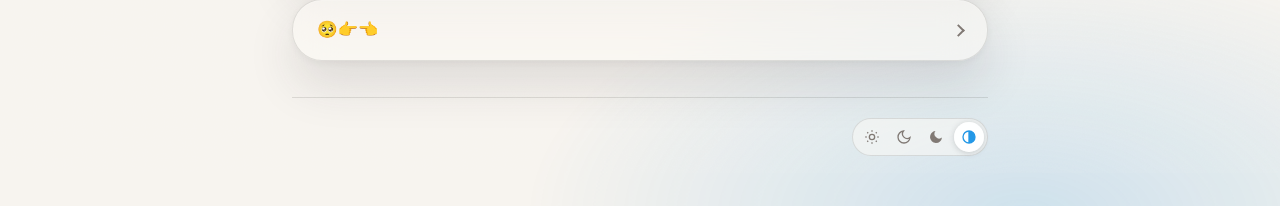
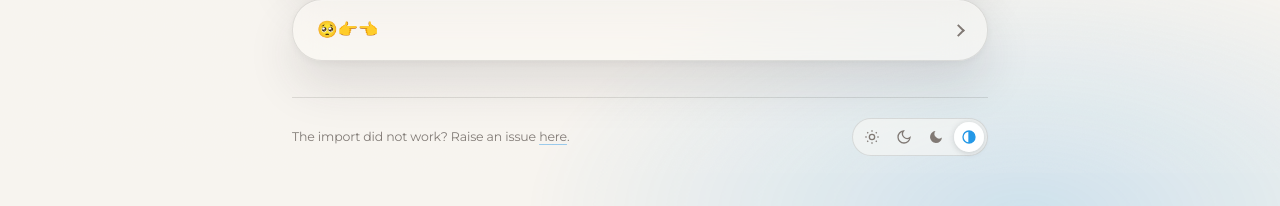
Before and after one commit to JonathanSeriesX/dayoneXtwitter, a Next.js app in the folder landing/: page / in a window 1280 px wide. Shown: the part 627-833 px from the top of the page. Built offline with nearby package versions, Linux system fonts and the light colour scheme.

Commit message:
More improvements to landing page

```diff
--- a/landing/app/globals.css
+++ b/landing/app/globals.css
@@ -657,7 +657,17 @@ body {
     padding-top: 20px;
     border-top: 1px solid var(--rule);
     display: flex;
-    justify-content: flex-end;
+    align-items: center;
+    justify-content: space-between;
+    /* on a narrow screen the note wraps above the picker rather than
+       squeezing it */
+    flex-wrap: wrap;
+    gap: 12px;
+  }
+
+  .site-footer p {
+    color: var(--muted);
+    font-size: 12.5px;
   }
 
   /* ---- entrance stagger — the page settles in like the panels used to ---- */
--- a/landing/app/markdown.tsx
+++ b/landing/app/markdown.tsx
@@ -1,5 +1,9 @@
+import Link from "next/link";
 import type { ReactNode } from "react";
-import ReactMarkdown, { type Components } from "react-markdown";
+import ReactMarkdown, {
+  defaultUrlTransform,
+  type Components,
+} from "react-markdown";
 import remarkGfm from "remark-gfm";
 
 import { CopyButton } from "./copy-button";
@@ -47,16 +51,23 @@ const components: Components = {
      because each one is drawn as a circle out in the margin. */
   ol: ({ children }) => <ol className="steps">{children}</ol>,
 
-  a: ({ href, children }) => (
-    <a
+  /* Every link in the copy leaves this site — the http ones and the lone
+     dayone:// scheme alike — so Link resolves each to a plain anchor with no
+     prefetch. Link needs a defined href, which `[text]()` wouldn't give it,
+     hence the guard; an anchor without href was never a link anyway. */
+  a: ({ href, children }) =>
+    href ? (
+      <Link
         className="link"
         href={href}
-      {...(href?.startsWith("http")
+        {...(href.startsWith("http")
           ? { target: "_blank", rel: "noreferrer" }
           : {})}
       >
         {children}
-    </a>
+      </Link>
+    ) : (
+      <span className="link">{children}</span>
     ),
 
   /* > quote — the notarization confession, and anything else set aside */
@@ -108,9 +119,22 @@ const components: Components = {
   img: ({ src, alt }) => <img src={`/${src}`} alt={alt} loading="lazy" className="shot" />,
 };
 
+/* react-markdown defends against javascript: URLs by blanking every scheme it
+   doesn't recognise — which quietly reduced step 3's dayone://preferences to
+   href="", a link that just reloaded the page. The copy here is ours rather
+   than anything a stranger submitted, so Day One's scheme is waved through and
+   everything else still goes past the default sanitiser. */
+function urlTransform(url: string): string {
+  return url.startsWith("dayone:") ? url : defaultUrlTransform(url);
+}
+
 export function Markdown({ children }: { children: string }) {
   return (
-    <ReactMarkdown remarkPlugins={[remarkGfm]} components={components}>
+    <ReactMarkdown
+      remarkPlugins={[remarkGfm]}
+      components={components}
+      urlTransform={urlTransform}
+    >
       {children}
     </ReactMarkdown>
   );
--- a/landing/app/page.tsx
+++ b/landing/app/page.tsx
@@ -1,4 +1,5 @@
 import Image from "next/image";
+import Link from "next/link";
 
 import twatterShot from "@/public/pics/twatter.jpg";
 
@@ -11,6 +12,24 @@ const repo = "https://github.com/JonathanSeriesX/twixodus";
 /* Always the newest release's zip — release.yml uploads a stable-named copy of
    the versioned asset precisely so this URL never goes stale. */
 const download = `${repo}/releases/latest/download/Twixodus.zip`;
+
+/* GitHub fills a new issue from the query string. Prefilled with the handful of
+   things that actually narrow an import bug down, so a report doesn't have to
+   start with a round of questions. */
+const newIssue = `${repo}/issues/new?${new URLSearchParams({
+  title: "Import didn't work",
+  body: `**What happened?**
+
+**Which step were you on?**
+
+---
+
+- macOS version:
+- Twixodus version:
+- Day One version:
+- Roughly how many tweets:
+`,
+})}`;
 
 /* One collapsible glass section. Every section on this page is a `##` heading in
    content/page.md, folded into one of these — the copy lives there, the chrome
@@ -57,14 +76,19 @@ export default function Page() {
           <Markdown>{intro}</Markdown>
         </div>
         <div className="cta-row">
-          <a className="cta" href={download}>
+          <Link className="cta" href={download}>
             <DownloadIcon />
             Download Twixodus.zip
-          </a>
-          <a className="cta ghost" href={repo} target="_blank" rel="noreferrer">
+          </Link>
+          <Link
+            className="cta ghost"
+            href={repo}
+            target="_blank"
+            rel="noreferrer"
+          >
             <GitHubIcon />
             Source
-          </a>
+          </Link>
         </div>
         <p className="hero-meta">
           native macOS app · your data never leaves your Mac
@@ -78,6 +102,18 @@ export default function Page() {
       ))}
 
       <footer className="site-footer">
+        <p>
+          The import did not work? Raise an issue{" "}
+          <Link
+            className="link"
+            href={newIssue}
+            target="_blank"
+            rel="noreferrer"
+          >
+            here
+          </Link>
+          .
+        </p>
         <ThemeSwitch />
       </footer>
     </div>
```
Lines whose indentation alone changed are shown as unchanged.
